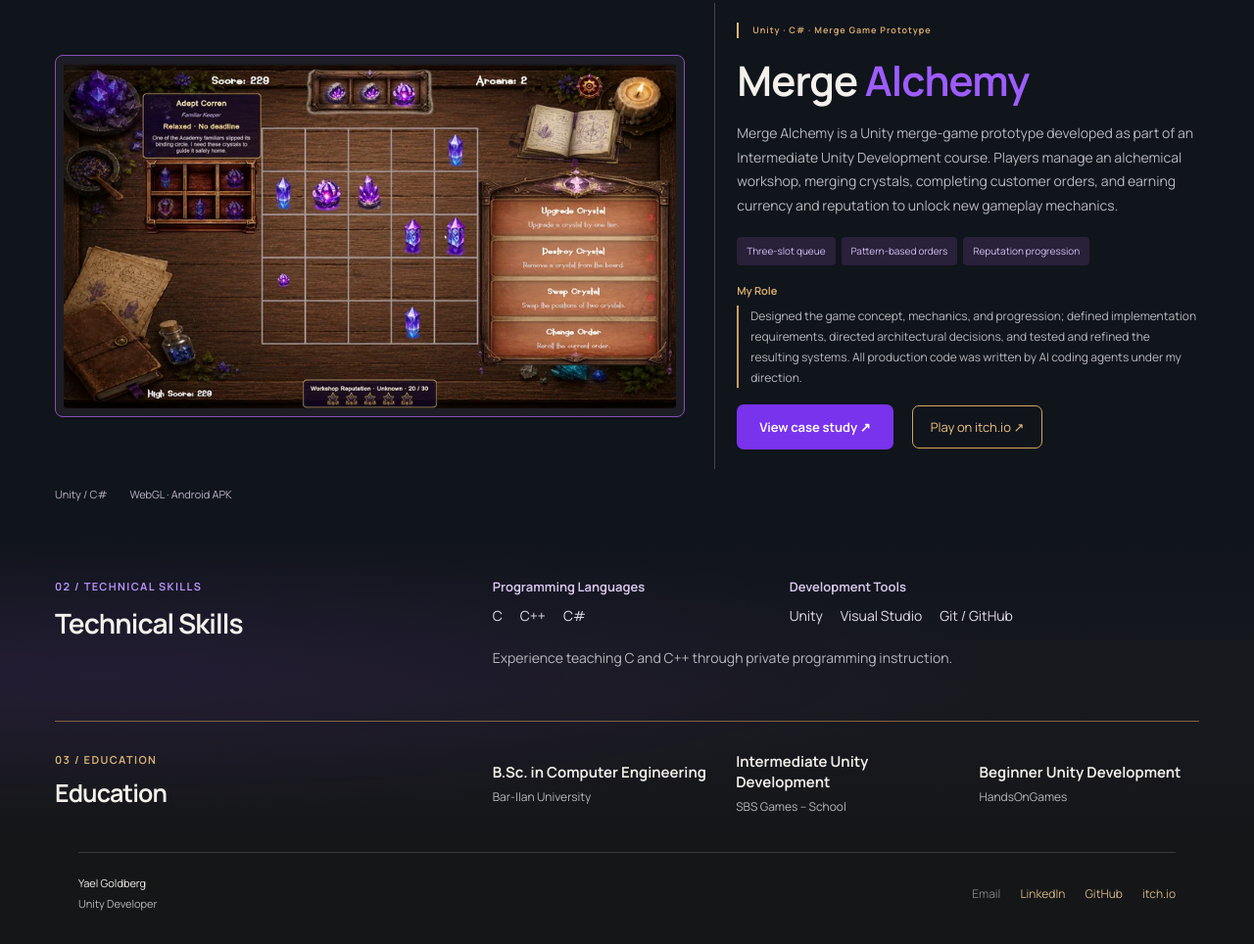
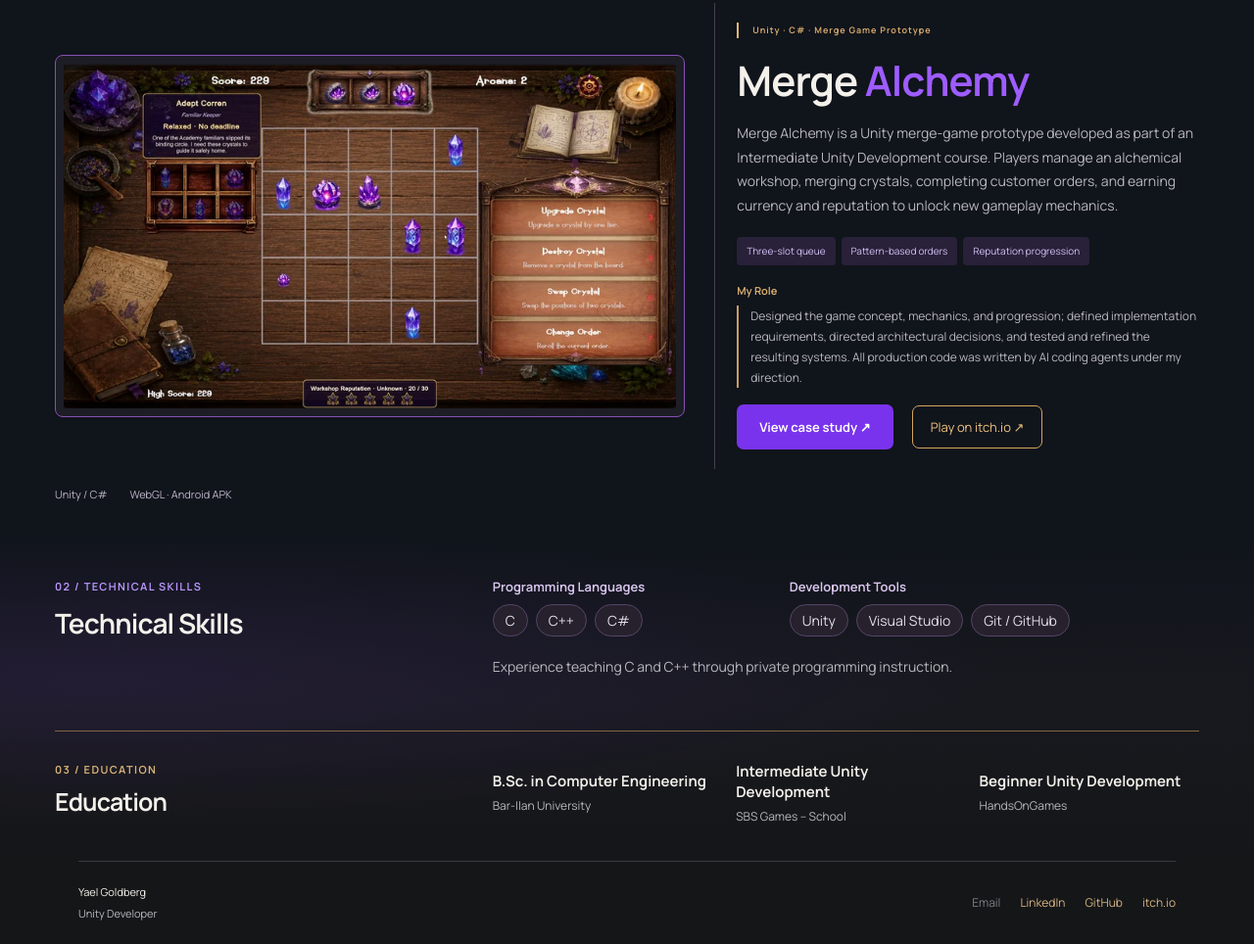
Before and after one commit to yaelglo/yaelglo.github.io, a plain HTML site: page site/index.html in a window 1280 px wide. Shown: the part 564-1528 px from the top of the page at 98% size. Drawn offline with Linux system fonts and the light colour scheme.

Commit message:
Frame technical skills with subtle pill borders

```diff
--- a/site/css/homepage.css
+++ b/site/css/homepage.css
@@ -85,7 +85,8 @@
 .tools-content { min-width:0; }
 .skill-groups { display:grid; grid-template-columns:minmax(0,.8fr) minmax(0,1.2fr); gap:24px; margin-bottom:19px; }
 .skill-groups h3 { font-size:13px; color:#d8c6ee; margin-bottom:9px; }
-.skill-list { display:flex; flex-wrap:wrap; gap:5px 18px; list-style:none; padding:0; margin:0; color:#e4e0e9; font-size:14px; }
+.skill-list { display:flex; flex-wrap:wrap; gap:8px; list-style:none; padding:0; margin:0; color:#e4e0e9; font-size:14px; }
+.skill-list li { padding:5px 12px; border:1px solid #574568; border-radius:999px; background:#26212d; line-height:1.5; }
 .tools-content p { max-width:65ch; font-size:14px; color:var(--muted); margin:0; }
 /* Education is a quiet inset surface with amber used only as a small label. */
 .education { display: grid; grid-template-columns: minmax(0,.85fr) minmax(0,1.5fr); gap: 38px; margin-block: 28px 0; padding: 30px 0 35px; background: transparent; border-radius: 0; border-top: 1px solid #816542; border-left: 0; }
```
